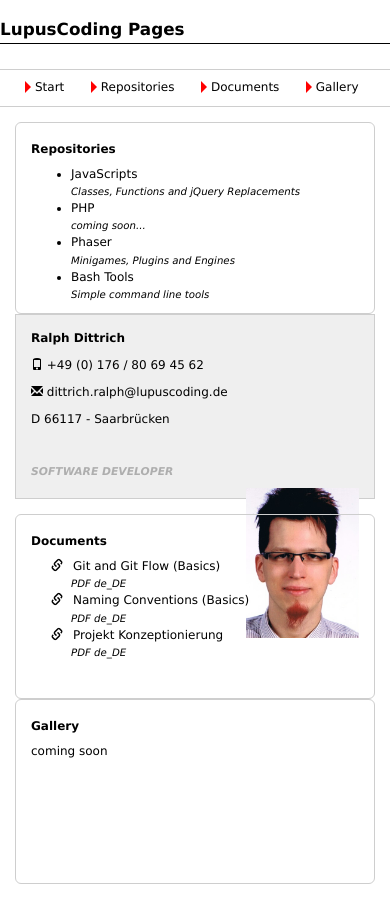
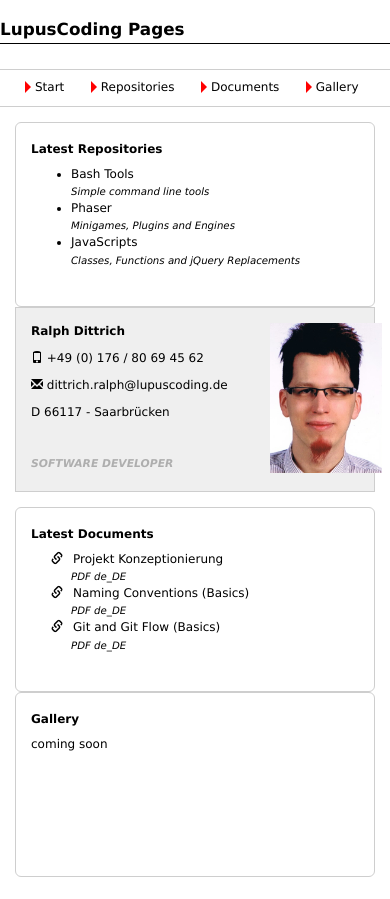
Before and after one commit to LupusCoding/LupusCoding.github.io, a plain HTML site: page index.html in a window 390 px wide. Drawn offline with Linux system fonts and the light colour scheme.

Commit message:
Added new javascript functions for index page

```diff
--- a/index.html
+++ b/index.html
@@ -10,7 +10,7 @@
 		<div class="container">
 			<div class="row">
 				<div class="row">
-					<div class="col-sm-12">
+					<div class="col-xs-12 col-sm-12">
 						<a class="headline" href="/"><h1>LupusCoding Pages</h1></a>
 					</div>
 				</div>
@@ -18,7 +18,7 @@
 		</div>
 		<div class="container">
 			<div class="row">
-				<div class="col-sm-12 flex bborder tborder">
+				<div class="col-xs-12 col-sm-12 flex bborder tborder">
 						<a class="nav-link" href="/">Start</a>
 						<a class="nav-link" href="https://github.com/LupusCoding/">Repositories</a>
 						<a class="nav-link" href="/documents">Documents</a>
@@ -29,9 +29,9 @@
 		</div>
 		<div class="container">
 			<div class="row">
-				<div class="col-sm-6">
-					<div class="col-sm-12 boxed round">
-						<p><h3>Repositories</h3></p>
+				<div class="col-xs-12 col-sm-6">
+					<div class="col-xs-12 col-sm-12 boxed round">
+						<p><h3>Latest Repositories</h3></p>
 						<p>
 							<ul id="repo_list">
 								<li style="list-style-type: none;"><i class="glyphicon glyphicon-refresh rotate"></i></li>
@@ -39,10 +39,10 @@
 						</p>
 					</div>
 				</div>
-				<div class="col-sm-6">
-					<div class="col-sm-12 bcard">
+				<div class="col-xs-12 col-sm-6">
+					<div class="col-xs-12 col-sm-12 bcard">
 						<div class="row">
-							<div class="col-sm-8">
+							<div class="col-xs-8">
 								<p><strong>Ralph Dittrich</strong></p>
 								<p><i class="glyphicon glyphicon-phone"></i>&nbsp;+49 (0) 176 / 80 69 45 62</p>
 								<p><i class="glyphicon glyphicon-envelope"></i>&nbsp;dittrich.ralph@lupuscoding.de</p>
@@ -50,7 +50,7 @@
 								<p>&nbsp;</p>
 								<h4>SOFTWARE DEVELOPER</h4>
 							</div>
-							<div class="col-sm-4 text-right">
+							<div class="col-xs-4 text-right">
 								<img src="images/portrait.jpg" height="150" />
 							</div>
 						</div>
@@ -60,9 +60,9 @@
 		</div>
 		<div class="container">
 			<div class="row">
-				<div class="col-sm-6">
-					<div class="col-sm-12 boxed round">
-						<p><h3>Documents</h3></p>
+				<div class="col-xs-12 col-sm-6">
+					<div class="col-xs-12 col-sm-12 boxed round">
+						<p><h3>Latest Documents</h3></p>
 						<p>
 							<ul id="doc_list">
 								<li style="list-style-type: none;"><i class="glyphicon glyphicon-refresh rotate"></i></li>
@@ -70,8 +70,8 @@
 						</p>
 					</div>
 				</div>
-				<div class="col-sm-6">
-					<div class="col-sm-12 boxed round">
+				<div class="col-xs-12 col-sm-6">
+					<div class="col-xs-12 col-sm-12 boxed round">
 						<p><h3>Gallery</h3></p>
 						<p>coming soon</p>
 					</div>
--- a/js/funcs.js
+++ b/js/funcs.js
@@ -1,10 +1,18 @@
+/* JSON source file */
 var filepath = 'json/resources.json';
+/* @var object repository list from JSON file */
 var repositories = null;
+/* @var object document list from JSON file */
 var documents = null;
+/* @var object image list from JSON file*/
 var images;
 
 /**
  * loading JSON file
+ *
+ * @param function  callback function
+ * @param string    url to load
+ *
  * usage:
  * loadJSON(
  *   function(response) {
@@ -26,6 +34,11 @@ function loadJSON(callback, url) {
     xobj.send(null);
 }
 
+/**
+ * get resources from JSON file and set
+ * the values to the vars
+ *
+ */
 function getResources() {
     loadJSON(function(response) {
         repositories = response.repos;
@@ -33,6 +46,39 @@ function getResources() {
     }, filepath);
 }
 
+/**
+ * fill repository ul-Element with li-elements
+ * from last to nth-element, given by [steps] param
+ *
+ * @param int steps     count of elements to show
+ *
+ */
+function fillRepoPrev(steps) {
+    var repoList = document.getElementById('repo_list');
+    repoList.children[0].remove();
+    listend = repositories.length-1;
+    for(var r=listend; r>listend-steps; r--) {
+        if(r < 0) {
+            break;
+        }
+        if(repositories[r].url == '') {
+            steps++;
+        } else {
+            var li = document.createElement('li');
+            var a = document.createElement('a');
+            a.href = repositories[r].url;
+            a.innerHTML = repositories[r].name + '<br/><em><small>' + repositories[r].description + '</small></em>';
+            li.append(a);
+            repoList.append(li);
+        }
+    }
+}
+
+/**
+ * fill repository ul-Element with li-elements
+ * from first to last element
+ *
+ */
 function fillRepoList() {
     var repoList = document.getElementById('repo_list');
     repoList.children[0].remove();
@@ -46,6 +92,41 @@ function fillRepoList() {
     }
 }
 
+/**
+ * fill repository ul-Element with li-elements
+ * from last to nth-element, given by [steps] param
+ *
+ * @param int steps     count of elements to show
+ *
+ */
+function fillDocPrev(steps) {
+    var docList = document.getElementById('doc_list');
+    docList.children[0].remove();
+    listend = repositories.length-1;
+    for(var d=listend; d>listend-steps; d--) {
+        if(d < 0) {
+            break;
+        }
+        if(repositories[d].url == '') {
+            steps++;
+        } else {
+            var li = document.createElement('li');
+            li.classList.add('doclist-item');
+            var a = document.createElement('a');
+            a.href = documents[d].url;
+            a.target = '_blank';
+            a.innerHTML = documents[d].name + '<br/><em><small>' + documents[d].description + '</small></em>';
+            li.append(a);
+            docList.append(li);
+        }
+    }
+}
+
+/**
+ * fill documents ul-Element with li-elements
+ * from first to last element
+ *
+ */
 function fillDocList() {
     var docList = document.getElementById('doc_list');
     docList.children[0].remove();
--- a/js/index.js
+++ b/js/index.js
@@ -1,12 +1,13 @@
+
 function getLists() {
     setTimeout(function() {
         if(documents != null && repositories != null) {
-            fillRepoList();
-            fillDocList();
+            fillRepoPrev(4);
+            fillDocPrev(4);
         } else {
             getLists();
         }
-    },1000);
+    },500);
 }
 
 // we take the resources first, so we can use them at DOMContentLoaded state
--- a/json/resources.json
+++ b/json/resources.json
@@ -6,19 +6,19 @@
 			"description": "Classes, Functions and jQuery Replacements"
 		},
 		{
-			"name": "PHP",
-			"url":  "",
-			"description": "coming soon..."
-		},
-		{
 			"name": "Phaser",
-			"url":  "",
+			"url":  "https://github.com/LupusCoding/phaser",
 			"description": "Minigames, Plugins and Engines"
 		},
 		{
 			"name": "Bash Tools",
+			"url":  "https://github.com/LupusCoding/tools",
+			"description": "Simple command line tools"
+		},
+		{
+			"name": "PHP",
 			"url":  "",
-			"description": "Simple command line tools"
+			"description": "coming soon..."
 		},
 		{
 			"name": "",
```
